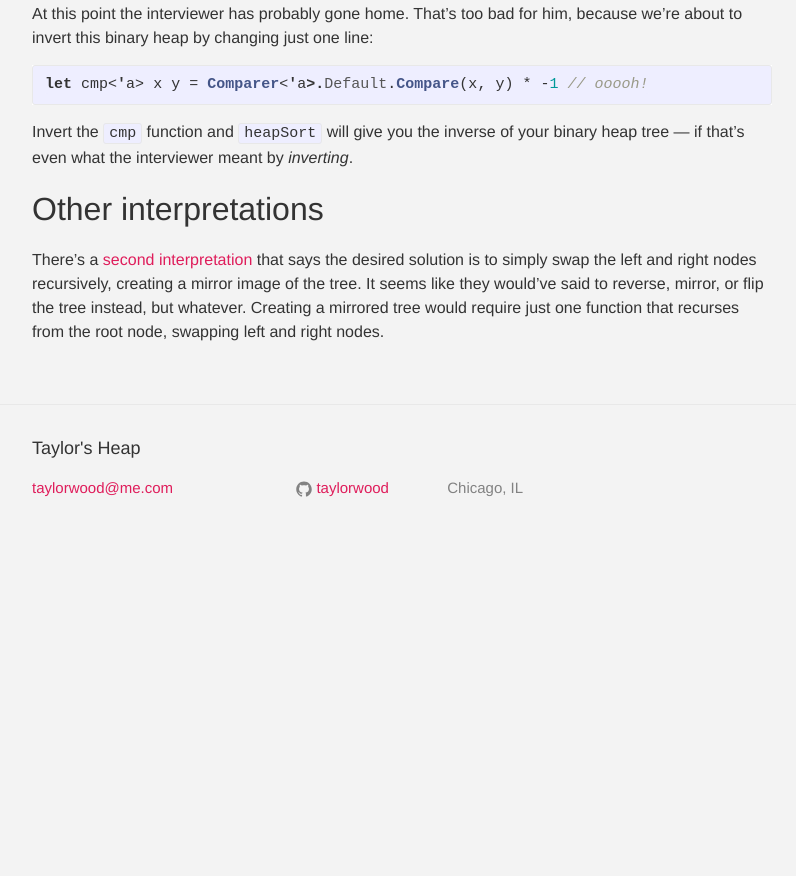
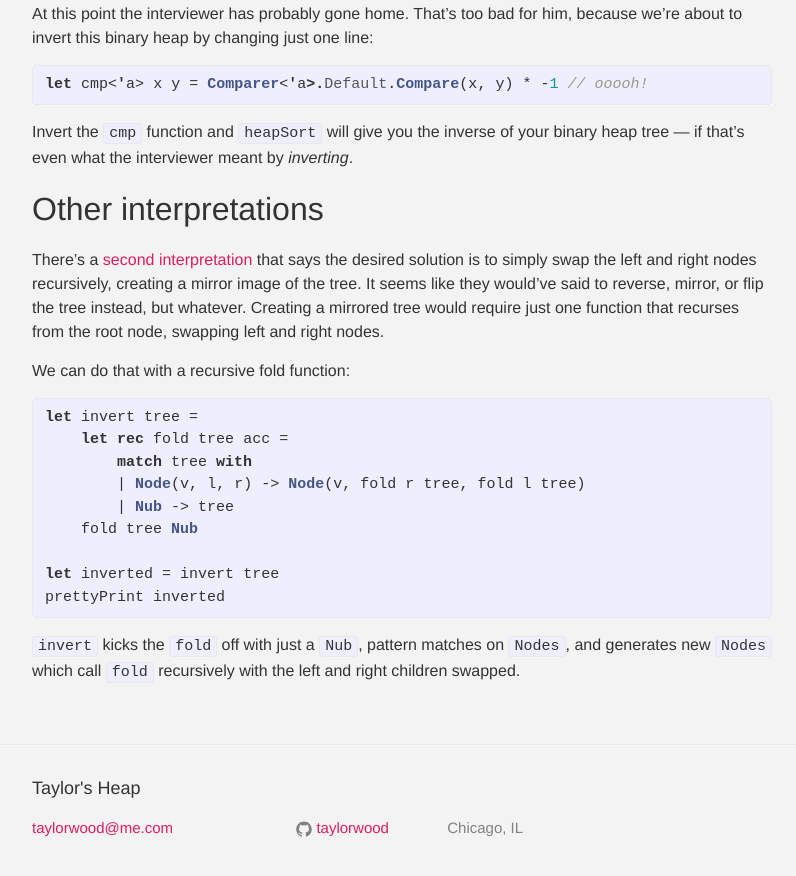
Before and after one commit to taylorwood/taylorwood.github.io, a Jekyll site: the page built from _posts/2015-06-24-heaps.markdown, in a window 1280 px wide and 900 px high, scrolled down 5579 px. Shown: the top 876 px of the window, without its empty margins (238-1034 px from the left). Built offline with Jekyll 4.4.1, drawn with Linux system fonts in a browser that asks for light colours; before the commit the page ends 6138 px from its top, so only the background shows below that.

Commit message:
Add tree inversion function with explanation.

```diff
--- a/_posts/2015-06-24-heaps.markdown
+++ b/_posts/2015-06-24-heaps.markdown
@@ -225,3 +225,18 @@ Invert the `cmp` function and `heapSort` will give you the inverse of your binar
 ## Other interpretations
 
 There's a [second interpretation](https://leetcode.com/problems/invert-binary-tree/) that says the desired solution is to simply swap the left and right nodes recursively, creating a mirror image of the tree. It seems like they would've said to reverse, mirror, or flip the tree instead, but whatever. Creating a mirrored tree would require just one function that recurses from the root node, swapping left and right nodes.
+
+We can do that with a recursive fold function:
+{% highlight fsharp %}
+let invert tree =
+    let rec fold tree acc =
+        match tree with
+        | Node(v, l, r) -> Node(v, fold r tree, fold l tree)
+        | Nub -> tree
+    fold tree Nub
+
+let inverted = invert tree
+prettyPrint inverted
+{% endhighlight %}
+
+`invert` kicks the `fold` off with just a `Nub`, pattern matches on `Nodes`, and generates new `Nodes` which call `fold` recursively with the left and right children swapped.
```
